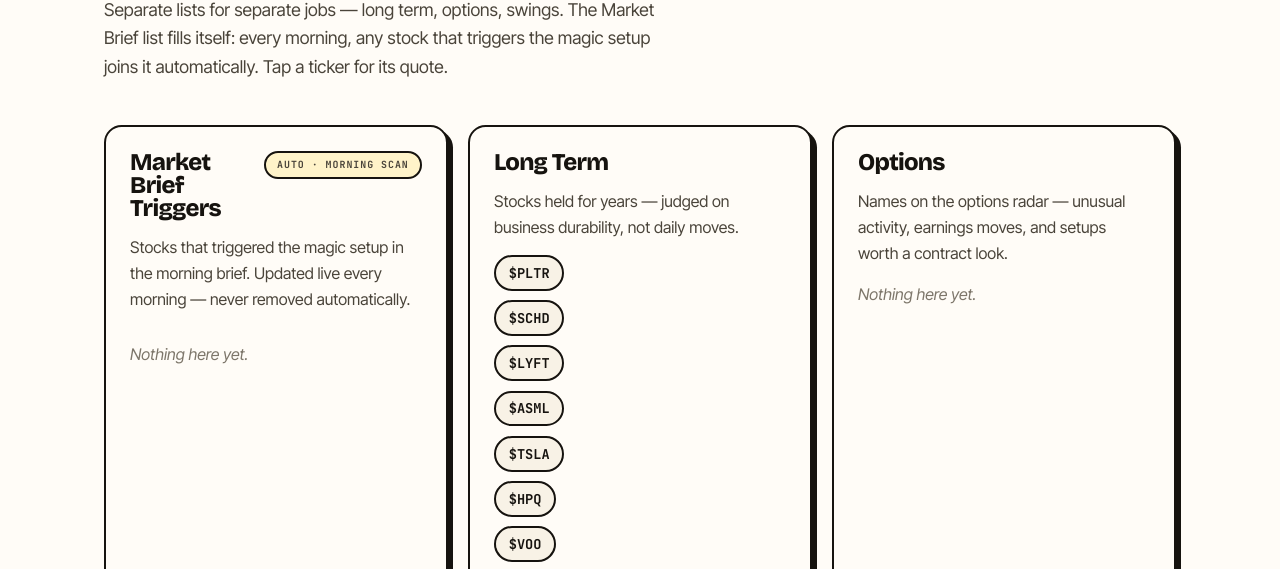
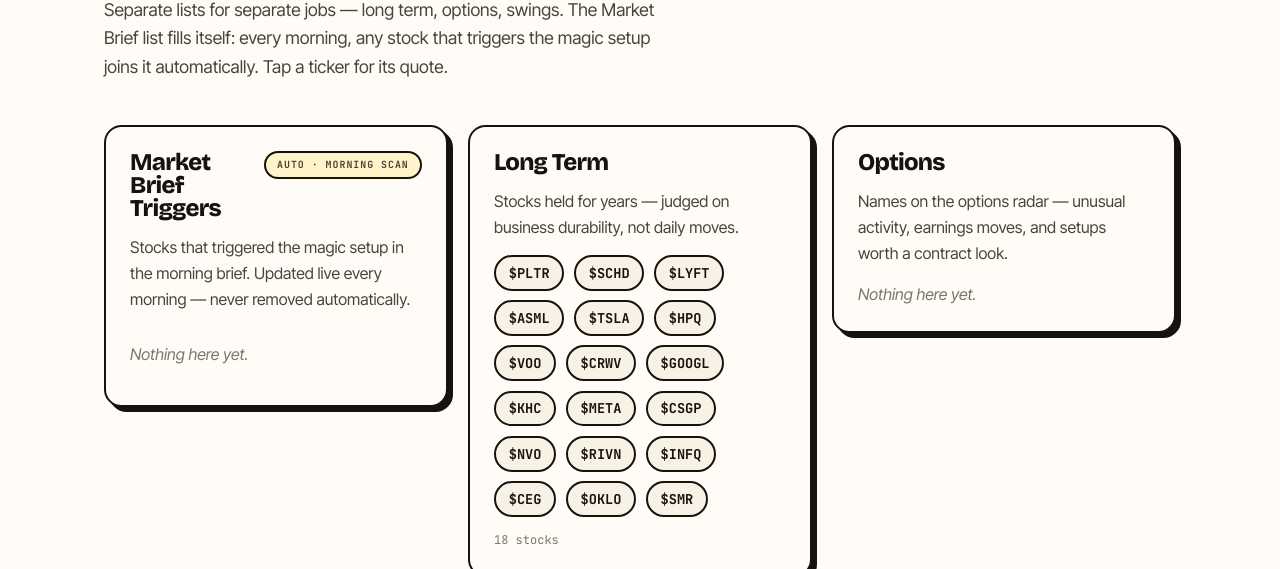
Before and after one commit to aslampalia/iamaslam-site, an Eleventy site: page src/watchlists.njk in a window 1280 px wide. Shown: the part 215-784 px from the top of the page. Built offline with nearby package versions, Linux system fonts and the light colour scheme; Eleventy itself is replaced by a stand-in of ours; files that its build step writes are made by us from their sources; no server answers.

Commit message:
Watchlists: tickers wrap as chips instead of one-per-row

```diff
--- a/src/css/main.css
+++ b/src/css/main.css
@@ -480,7 +480,7 @@
 }
 
 /* ===== Watchlists ===== */
-.wl-grid { display: grid; grid-template-columns: repeat(auto-fit, minmax(280px, 1fr)); gap: 1.25rem; }
+.wl-grid { display: grid; grid-template-columns: repeat(auto-fit, minmax(280px, 1fr)); gap: 1.25rem; align-items: start; }
 .wl-card {
   background: var(--paper); border: 2px solid var(--ink); border-radius: var(--r-card);
   box-shadow: var(--shadow); padding: 1.5rem; display: flex; flex-direction: column; gap: 0.9rem;
@@ -489,13 +489,13 @@
 .wl-name { font-size: 1.5rem; font-weight: 800; margin: 0; }
 .wl-badge {
   font-family: var(--font-mono); font-size: 0.62rem; font-weight: 700;
-  text-transform: uppercase; letter-spacing: 0.1em; white-space: nowrap;
+  text-transform: uppercase; letter-spacing: 0.1em; white-space: nowrap; flex-shrink: 0;
   background: var(--sun-soft); border: 2px solid var(--ink);
   border-radius: var(--r-pill); padding: 0.25rem 0.7rem; color: var(--ink-70);
 }
 .wl-desc { color: var(--ink-70); font-size: 1rem; margin: 0; }
-.wl-list { list-style: none; margin: 0; padding: 0; display: flex; flex-direction: column; gap: 0.6rem; }
-.wl-item { display: flex; align-items: baseline; gap: 0.7rem; flex-wrap: wrap; }
+.wl-list { list-style: none; margin: 0; padding: 0; display: flex; flex-wrap: wrap; gap: 0.6rem; }
+.wl-item { display: flex; flex-direction: column; align-items: flex-start; gap: 0.3rem; }
 .wl-ticker {
   font-family: var(--font-mono); font-size: 0.85rem; font-weight: 700;
   background: var(--paper-2); border: 2px solid var(--ink);
@@ -503,7 +503,7 @@
   text-decoration: none; transition: transform 0.2s var(--ease), box-shadow 0.2s var(--ease);
 }
 .wl-ticker:hover { transform: translate(-1px, -1px); box-shadow: var(--shadow-sm); }
-.wl-note { color: var(--ink-70); font-size: 0.9rem; }
+.wl-note { color: var(--ink-70); font-size: 0.85rem; max-width: 18rem; line-height: 1.4; }
 .wl-count { font-family: var(--font-mono); font-size: 0.75rem; color: var(--ink-45); margin: 0; }
 .wl-empty { color: var(--ink-45); font-style: italic; margin: 0; }
 .wl-notes { color: var(--ink-70); font-size: 0.95rem; }
```
